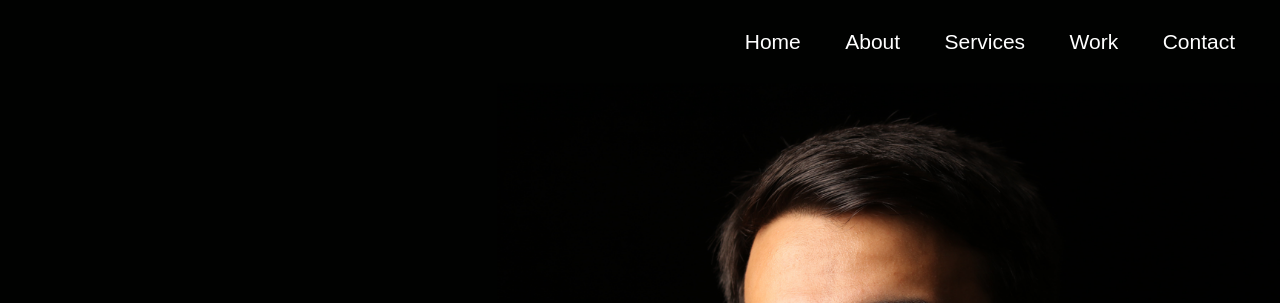
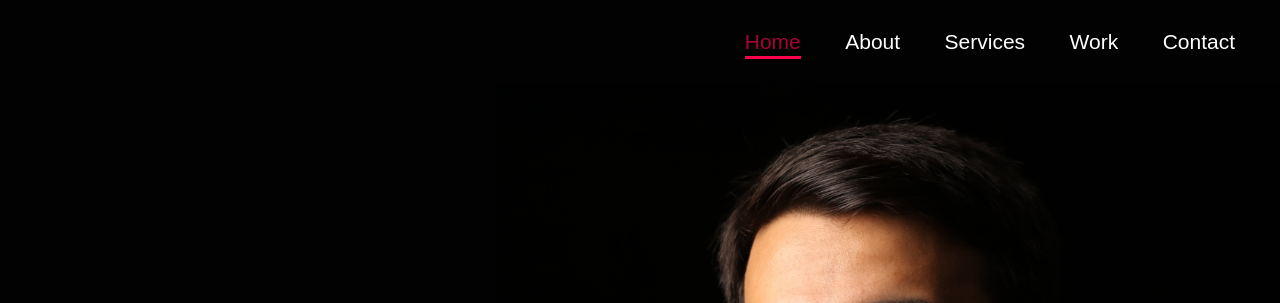
Before and after one commit to aq81/v, a plain HTML site: page index.html in a window 1280 px wide. Shown: the top 303 px of the page. Drawn offline with Linux system fonts and the light colour scheme.

Commit message:
Update style3.css

```diff
--- a/style3.css
+++ b/style3.css
@@ -74,6 +74,19 @@ nav ul li a:hover{
 .header-text h1 span{
     color: #ff004f;
 }
+#sidemenu .ac{
+    color: #a50236;
+}
+#sidemenu .ac::after{
+    content: '';
+    width: 100%;
+    height: 3px;
+    background: #ff004f;
+    position: absolute;
+    left: 0;
+    bottom: -6px;
+}
+
 
 /*--------------------ABOUT-------------------*/
 #about{
```
